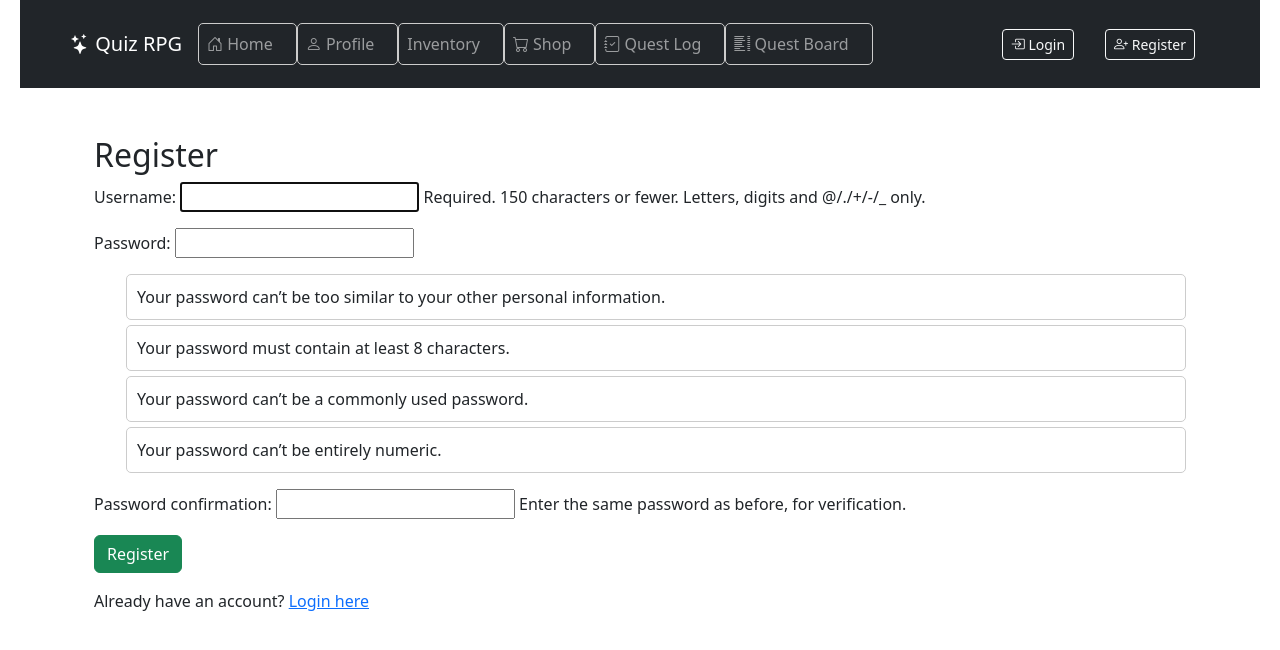
After one commit to SzymonPolczynski/quiz_rpg, a Django app: page /register/ in a window 1280 px wide. The commit adds this page. Shown: the top 650 px of the page. Run offline with Django 5.2, Linux system fonts and the light colour scheme.

Commit message:
Register, login, logout and character creation

```diff
--- a/game/templates/game/base.html
+++ b/game/templates/game/base.html
@@ -36,18 +36,29 @@
             <li class="nav-item"><a class="nav-link" href="{% url 'quest_list' %}"><i class="bi bi-list-columns"></i> Quest Board</a></li>
           </ul>
 
-          {% if user.is_authenticated and character %}
           <div class="d-flex align-items-center gap-3 text-nowrap">
-            <span class="text-light"><i class="bi bi-person-circle"></i> {{ character.name }} (Lv {{ character.level }})</span>
-            <span class="text-warning"><i class="bi bi-lightning-fill"></i> {{ character.experience }} / {{ character.level|add:"0" }}00 XP</span>
-            <span class="text-warning"><i class="bi bi-coin"></i> {{ character.gold }}</span>
-            <a href="{% url 'logout' %}" class="btn btn-outline-light btn-sm"><i class="bi bi-box-arrow-right"></i> Logout</a>
+            {% if user.is_authenticated %}
+              {% if character %}
+                <span class="text-light"><i class="bi bi-person-circle"></i> {{ character.name }} (Lv {{ character.level }})</span>
+                <span class="text-warning"><i class="bi bi-lightning-fill"></i> {{ character.experience }} / {{ character.level|add:"0" }}00 XP</span>
+                <span class="text-warning"><i class="bi bi-coin"></i> {{ character.gold }}</span>
+              {% else %}
+                <span class="text-light"><i class="bi bi-person-circle"></i> {{ user.username }}</span>
+              {% endif %}
+              <form method="post" action="{% url 'logout' %}" class="d-inline">
+                {% csrf_token %}
+                <button type="submit" class="btn btn-outline-light btn-sm">
+                  <i class="bi bi-box-arrow-right"></i> Logout
+                </button>
+              </form>
+            {% else %}
+              <a href="{% url 'login' %}" class="btn btn-outline-light btn-sm"><i class="bi bi-box-arrow-in-right"></i> Login</a>
+              <a href="{% url 'register' %}" class="btn btn-outline-light btn-sm"><i class="bi bi-person-plus"></i> Register</a>
+            {% endif %}
           </div>
-          {% endif %}
         </div>
       </nav>
     </header>
-
 
     {% if messages %}
       <div class="container mt-3">
--- /dev/null
+++ b/game/templates/game/register.html
@@ -0,0 +1,13 @@
+{% extends 'game/base.html' %}
+
+{% block content %}
+<div class="container mt-5">
+  <h2>Register</h2>
+  <form method="post">
+    {% csrf_token %}
+    {{ form.as_p }}
+    <button type="submit" class="btn btn-success">Register</button>
+  </form>
+  <p class="mt-3">Already have an account? <a href="{% url 'login' %}">Login here</a></p>
+</div>
+{% endblock %}
--- a/game/urls.py
+++ b/game/urls.py
@@ -1,10 +1,12 @@
 from django.urls import path
-from django.contrib.auth.views import LogoutView
+from django.contrib.auth import views as auth_views
 from . import views
 
 urlpatterns = [
     path("", views.home_view, name="home"),
-    path("logout/", LogoutView.as_view(next_page="home"), name="logout"),
+    path("login/", auth_views.LoginView.as_view(template_name="game/login.html"), name="login"),
+    path("logout/", auth_views.LogoutView.as_view(next_page="home"), name="logout"),
+    path("register/", views.register_view, name="register"),
     path("quiz/", views.quiz_view, name="quiz"),
     path("choose_class/", views.choose_class_view, name="choose_class"),
     path("profile/", views.profile_view, name="profile"),
@@ -31,4 +33,5 @@ urlpatterns = [
         views.claim_quest_reward_view,
         name="claim_quest_reward",
     ),
+    path("create_character/", views.create_character_view, name="create_character"),
 ]
--- a/game/views.py
+++ b/game/views.py
@@ -5,6 +5,20 @@ from django.contrib.auth.decorators import login_required
 from .forms import CharasterClassForm, StatAllocationForm
 from django.contrib import messages
 from django.utils import timezone
+from django.contrib.auth.forms import UserCreationForm
+from django.contrib.auth import login
+
+
+def register_view(request):
+    if request.method == "POST":
+        form = UserCreationForm(request.POST)
+        if form.is_valid():
+            user = form.save()
+            login(request, user)
+            return redirect("create_character")
+    else:
+        form = UserCreationForm()
+    return render(request, "game/register.html", {"form": form})
 
 
 @login_required
@@ -395,3 +409,23 @@ def claim_quest_reward_view(request, progress_id):
         messages.warning(request, "You cannot claim this reward.")
 
     return redirect("quest_log")
+
+
+@login_required
+def create_character_view(request):
+    if hasattr(request.user, "character"):
+        return redirect("home")
+
+    if request.method == "POST":
+        name = request.POST.get("name")
+        class_choice = request.POST.get("class")
+
+        if name and class_choice:
+            Character.objects.create(
+                user=request.user,
+                name=name,
+                character_class=class_choice,
+            )
+            return redirect("home")
+
+    return render(request, "game/create_character.html")
--- a/quiz_rpg/settings.py
+++ b/quiz_rpg/settings.py
@@ -124,3 +124,6 @@ STATIC_ROOT = BASE_DIR / "staticfiles"
 # https://docs.djangoproject.com/en/5.2/ref/settings/#default-auto-field
 
 DEFAULT_AUTO_FIELD = "django.db.models.BigAutoField"
+
+LOGIN_URL = 'login'
+LOGIN_REDIRECT_URL = 'home'
```
Also changed, not shown: game/templates/game/create_character.html (added, +23 -0 lines), game/templates/game/login.html (added, +13 -0 lines), db.sqlite3.
